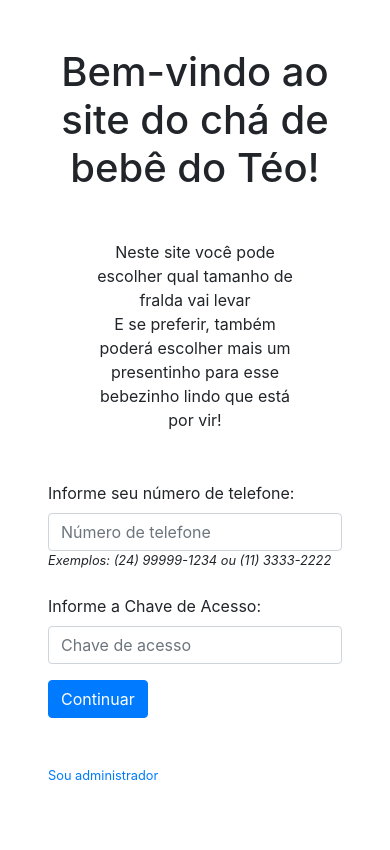
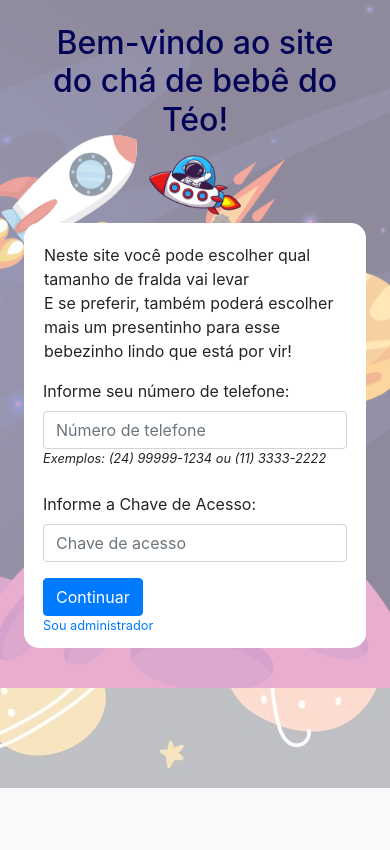
Before and after one commit to GustavoEGPerez/chadebebe, a Django app: page / in a window 390 px wide. Shown: the part 56-906 px from the top of the page. After the commit the page ends 844 px from the top, so only its background shows below. Run offline with Django 4.2, Linux system fonts and the light colour scheme; some libraries are stand-ins or nearby versions.

Commit message:
fix/theme

```diff
--- a/lista_presentes_project/lista_presentes_app/templates/lista_presentes_app/base.html
+++ b/lista_presentes_project/lista_presentes_app/templates/lista_presentes_app/base.html
@@ -11,6 +11,23 @@
     <meta name="author" content="" />
     <meta name="csrf_token" content="{{ csrf_token }}" />
     <title>Chá do Téo</title>
+    {% load static %}
+      <style>
+      body {
+        background-color: white;
+        background-image: url({% static 'lista_presentes_app/bkg_espaco_opaco.png' %});
+      }
+      body * {
+      }
+      main.container {
+        background-image: url({% static 'lista_presentes_app/fundo_main.png' %});
+      }
+      h1, h2, h3, h4, h5 {
+        -webkit-font-smoothing: antialiased;
+        -moz-osx-font-smoothing: grayscale;
+        text-rendering: optimizeLegibility;
+      }
+    </style>
   </head>
 
   <body>
@@ -51,7 +68,7 @@
       </div>
     </nav>
 
-    <main role="main" class="container p-5">
+    <main role="main" class="container p-4">
       {% if messages %}
         <div class="content">
           {% for message in messages %}
--- a/lista_presentes_project/lista_presentes_app/templates/lista_presentes_app/index.html
+++ b/lista_presentes_project/lista_presentes_app/templates/lista_presentes_app/index.html
@@ -1,16 +1,49 @@
 {% extends './base.html' %}
+{% load static %}
 {% block content %}
+  <style>
+    main.container {
+      background-image: url('{% static 'lista_presentes_app/welcome.png' %}');
+      background-repeat: no-repeat;
+      background-position: right top;
+      background-color: white;
+    }
+    #astronauta {
+      display: none
+    }
+    @media only screen and (max-width: 1200px) {
+      main.container {
+        background-image: url('{% static 'lista_presentes_app/welcome_opaque.png' %}') !important;
+      }
+      #astronauta {
+        display: inline;
+        margin-left: auto;
+        margin-right: auto;
+      }
+    }
+  </style>
   <script src="//ajax.googleapis.com/ajax/libs/jquery/1.11.1/jquery.min.js"></script>
   <script src="//cdnjs.cloudflare.com/ajax/libs/jquery.maskedinput/1.4.1/jquery.maskedinput.min.js"></script>
-  <h1 class="mb-5" style="text-align: center;">Bem-vindo ao site do chá de bebê do Téo!</h1>
-  <p class="m-5" style="text-align: center;">
+  <div class="col-lg-6 col-xs-12">
+
+      <div class="row" style="align: center">
+        <div class="col-md-9 col-xs-12 col-lg-12">
+          <h2 class="mb-2" style="text-align: center; color: #030357">Bem-vindo ao site do chá de bebê do Téo!</h2>
+        </div>
+        <div class="col-md-3 col-xs-12 col-lg-0">
+          <center>
+          <img src="{% static 'lista_presentes_app/astronauta_welcome.png' %}" style="height: 60px" class="m-2" id="astronauta" />
+          </center>
+        </div>
+      </div>
+
+    <form class="row p-1" method="POST" style="background-color: white; border-radius: 15px;">
+      {% csrf_token %}
+      <p class="m-3" style="text-align: left;">
           Neste site você pode escolher qual tamanho de fralda vai levar<br />
         E se preferir, também poderá escolher mais um presentinho para esse bebezinho lindo que está por vir!
       </p>
-  <form class="row" method="POST">
-    {% csrf_token %}
-    <div class="col-sm-0 col-md-4"></div>
-    <div class="form col-sm-12 col-md-4">
+      <div class="form col pb-2">
         <div class="form-group">
           <label for="telefone">Informe seu número de telefone:</label>
           <input type="text" class="form-control item" id="telefone" name="telefone" placeholder="Número de telefone" />
@@ -22,10 +55,10 @@
           <input type="text" class="form-control" id="chave" name="chave" placeholder="Chave de acesso" />
         </div>
         <button type="submit" class="btn btn-primary">Continuar</button>
-      <br><br><br><small><a href="/login">Sou administrador</a></small>
+        <br><small><a href="/login">Sou administrador</a></small>
       </div>
-    <div class="col-sm-0 col-md-4"></div>
     </form>
+  </div>
   <script type="text/javascript">
     $('#telefone')
       .mask('(99) 9999-9999?9')
--- a/lista_presentes_project/lista_presentes_project/settings.py
+++ b/lista_presentes_project/lista_presentes_project/settings.py
@@ -82,8 +82,8 @@ DATABASES = {
         'ENGINE': 'django.db.backends.postgresql_psycopg2',
         'NAME': 'presentes',
         'USER': 'postgres',
-        'PASSWORD': 'h_9ijUty',
-        'HOST': 'host.docker.internal',
+        'PASSWORD': 'spk9punx',
+        'HOST': '127.0.0.1',
         'PORT': '5432',
     }
 }
```
Also changed, not shown: lista_presentes_project/lista_presentes_app/templates/lista_presentes_app/obrigado.html (+6 -2 lines), lista_presentes_project/lista_presentes_app/templates/lista_presentes_app/opcoes.html (+30 -10 lines), lista_presentes_project/lista_presentes_app/static/lista_presentes_app/astronauta.png (added), lista_presentes_project/lista_presentes_app/static/lista_presentes_app/astronauta_coracao.png (added), lista_presentes_project/lista_presentes_app/static/lista_presentes_app/astronauta_ovni.png (added), lista_presentes_project/lista_presentes_app/static/lista_presentes_app/astronauta_welcome.png (added), lista_presentes_project/lista_presentes_app/static/lista_presentes_app/bkg_espaco_opaco.png (added), lista_presentes_project/lista_presentes_app/static/lista_presentes_app/fundo_main.png (added), lista_presentes_project/lista_presentes_app/static/lista_presentes_app/welcome.png (added), lista_presentes_project/lista_presentes_app/static/lista_presentes_app/welcome_opaque.png (added). Lines whose indentation alone changed are shown as unchanged.
